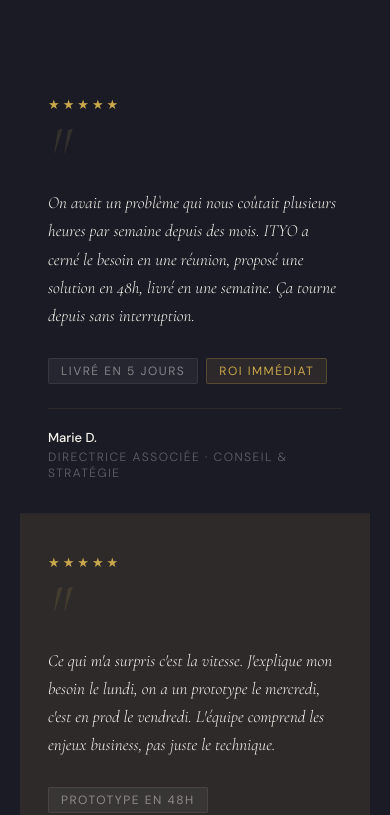
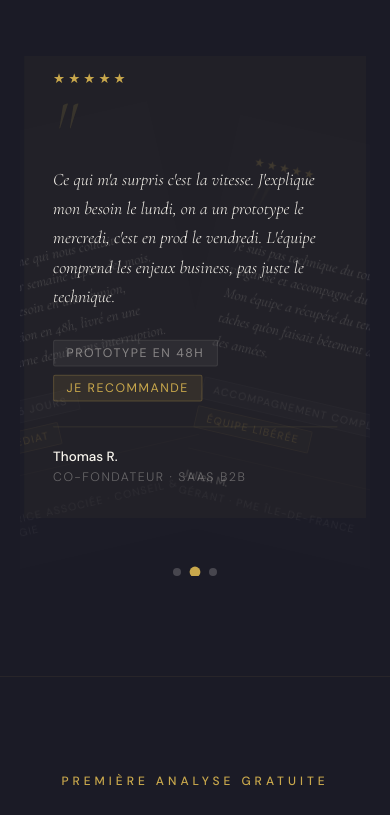
Before and after one commit to Yns941/ITYO---Website, a plain HTML site: page index.html in a window 390 px wide. Shown: the part 6746-7561 px from the top of the page. Drawn offline with nearby package versions, Linux system fonts and the light colour scheme.

Commit message:
feat: testimonials fan stack carousel (vanilla JS)
Remplace la grille statique 3 colonnes par un carousel interactif :
- Fan stack avec rotation/scale par carte, 3 cartes visibles (1 active + 2 côtés)
- Swipe tactile (mobile) + drag souris (desktop)
- Clic sur carte latérale pour naviguer
- Dots de navigation dorés
- Auto-advance 4.2s, pause au hover, respect prefers-reduced-motion
- Overflow hidden sur mobile pour éviter le débordement horizontal

Co-Authored-By: Claude Sonnet 4.6 <noreply@anthropic.com>

```diff
--- a/index.html
+++ b/index.html
@@ -700,6 +700,34 @@
     .testi-card:hover .testi-tag { border-color: rgba(248,245,238,.14); }
     .testi-card:hover .testi-tag.highlight { border-color: rgba(201,168,76,.4); }
 
+    /* ===== TESTIMONIALS CAROUSEL ===== */
+    .testi-carousel { position: relative; }
+    .testi-stage {
+      position: relative; height: 420px;
+      cursor: grab; touch-action: pan-y;
+    }
+    .testi-stage:active { cursor: grabbing; }
+    .testi-stack-card {
+      position: absolute; left: 50%; bottom: 0;
+      width: min(500px, 72vw);
+      transform-origin: bottom center;
+      will-change: transform, opacity;
+      transition: transform .52s cubic-bezier(0.22,1,0.36,1), opacity .4s cubic-bezier(0.22,1,0.36,1);
+      transform: translateX(-50%);
+    }
+    .testi-stack-card .testi-card { cursor: inherit; user-select: none; }
+    .testi-dots {
+      display: flex; justify-content: center; align-items: center;
+      gap: 10px; margin-top: 32px;
+    }
+    .testi-dot {
+      width: 8px; height: 8px; border-radius: 50%;
+      border: none; padding: 0; cursor: pointer;
+      background: rgba(248,245,238,.2);
+      transition: background .3s, transform .3s;
+    }
+    .testi-dot.active { background: #C9A84C; transform: scale(1.35); }
+
     /* ===== LAYOUT CLASSES (inline grid replacements) ===== */
     .split-header {
       display: grid; grid-template-columns: 1fr 1fr;
@@ -838,6 +866,9 @@
       /* Cards — plus d'espace intérieur */
       .svc { padding: 40px 28px; }
       .testi-card { padding: 40px 28px 32px; }
+      .testi-carousel { overflow: hidden; }
+      .testi-stage { height: 480px; }
+      .testi-stack-card { width: 85vw; }
       .proj-card { padding: 40px 28px; }
       .urgency-card { padding: 40px 28px; }
       .future-card { padding: 40px 28px; }
@@ -1141,14 +1172,14 @@
           </p>
         </div>
 
-        <div class="testi-grid">
-
-          <div class="testi-card reveal">
+        <div class="testi-carousel reveal reveal-d3">
+          <div class="testi-stage" id="testi-stage">
+
+            <div class="testi-stack-card" data-index="0">
+              <div class="testi-card">
                 <div class="testi-stars">★★★★★</div>
                 <span class="testi-mark">"</span>
-            <p class="testi-quote">
-              On avait un problème qui nous coûtait plusieurs heures par semaine depuis des mois. ITYO a cerné le besoin en une réunion, proposé une solution en 48h, livré en une semaine. Ça tourne depuis sans interruption.
-            </p>
+                <p class="testi-quote">On avait un problème qui nous coûtait plusieurs heures par semaine depuis des mois. ITYO a cerné le besoin en une réunion, proposé une solution en 48h, livré en une semaine. Ça tourne depuis sans interruption.</p>
                 <div class="testi-tags">
                   <span class="testi-tag">Livré en 5 jours</span>
                   <span class="testi-tag highlight">ROI immédiat</span>
@@ -1157,13 +1188,13 @@
                 <p class="testi-name">Marie D.</p>
                 <p class="testi-role">Directrice associée · Conseil & stratégie</p>
               </div>
-
-          <div class="testi-card featured reveal reveal-d1">
+            </div>
+
+            <div class="testi-stack-card" data-index="1">
+              <div class="testi-card featured">
                 <div class="testi-stars">★★★★★</div>
                 <span class="testi-mark">"</span>
-            <p class="testi-quote">
-              Ce qui m'a surpris c'est la vitesse. J'explique mon besoin le lundi, on a un prototype le mercredi, c'est en prod le vendredi. L'équipe comprend les enjeux business, pas juste le technique.
-            </p>
+                <p class="testi-quote">Ce qui m'a surpris c'est la vitesse. J'explique mon besoin le lundi, on a un prototype le mercredi, c'est en prod le vendredi. L'équipe comprend les enjeux business, pas juste le technique.</p>
                 <div class="testi-tags">
                   <span class="testi-tag">Prototype en 48h</span>
                   <span class="testi-tag highlight">Je recommande</span>
@@ -1172,13 +1203,13 @@
                 <p class="testi-name">Thomas R.</p>
                 <p class="testi-role">Co-fondateur · SaaS B2B</p>
               </div>
-
-          <div class="testi-card reveal reveal-d2">
+            </div>
+
+            <div class="testi-stack-card" data-index="2">
+              <div class="testi-card">
                 <div class="testi-stars">★★★★★</div>
                 <span class="testi-mark">"</span>
-            <p class="testi-quote">
-              Je suis pas technique du tout, mais ils ont tout vulgarisé et accompagné du début à la fin. Mon équipe a récupéré du temps sur des tâches qu'on faisait bêtement à la main depuis des années.
-            </p>
+                <p class="testi-quote">Je suis pas technique du tout, mais ils ont tout vulgarisé et accompagné du début à la fin. Mon équipe a récupéré du temps sur des tâches qu'on faisait bêtement à la main depuis des années.</p>
                 <div class="testi-tags">
                   <span class="testi-tag">Accompagnement complet</span>
                   <span class="testi-tag highlight">Équipe libérée</span>
@@ -1187,8 +1218,17 @@
                 <p class="testi-name">Julien M.</p>
                 <p class="testi-role">Gérant · PME Île-de-France</p>
               </div>
-
-        </div>
+            </div>
+
+          </div>
+
+          <div class="testi-dots" id="testi-dots">
+            <button class="testi-dot active" data-idx="0" aria-label="Avis 1"></button>
+            <button class="testi-dot" data-idx="1" aria-label="Avis 2"></button>
+            <button class="testi-dot" data-idx="2" aria-label="Avis 3"></button>
+          </div>
+        </div>
+
       </div>
     </section>
 
@@ -1972,8 +2012,102 @@
       }
     });
 
+  // ===== TESTIMONIALS CAROUSEL =====
+  (function() {
+    const stage = document.getElementById('testi-stage');
+    if (!stage) return;
+    const cards = Array.from(stage.querySelectorAll('.testi-stack-card'));
+    const dots  = Array.from(document.querySelectorAll('.testi-dot'));
+    const len   = cards.length;
+    let active  = 0;
+    let hovering = false;
+    const reduced = window.matchMedia('(prefers-reduced-motion: reduce)').matches;
+
+    function signedOff(i, a) {
+      const raw = i - a;
+      const alt = raw > 0 ? raw - len : raw + len;
+      return Math.abs(alt) < Math.abs(raw) ? alt : raw;
+    }
+
+    function render() {
+      const mob  = window.innerWidth <= 640;
+      const cardW = cards[0].offsetWidth || (mob ? window.innerWidth * .85 : 500);
+      const spc  = mob ? cardW * .28 : cardW * .46;
+      const rot  = mob ? 13 : 19;
+      cards.forEach((card, i) => {
+        const off = signedOff(i, active);
+        const abs = Math.abs(off);
+        if (abs > 1) {
+          card.style.opacity = '0';
+          card.style.pointerEvents = 'none';
+          card.style.zIndex = '0';
+          card.style.transform = `translateX(-50%) translateX(${off * spc * 1.6}px) rotateZ(${off * rot * 1.5}deg) scale(0.68)`;
+        } else if (off === 0) {
+          card.style.transform = 'translateX(-50%) translateY(-18px) scale(1.03)';
+          card.style.opacity = '1';
+          card.style.zIndex = '10';
+          card.style.pointerEvents = 'auto';
+        } else {
+          const s = off > 0 ? 1 : -1;
+          card.style.transform = `translateX(-50%) translateX(${s * spc}px) translateY(14px) rotateZ(${s * rot}deg) scale(0.87)`;
+          card.style.opacity = mob ? '.18' : '.58';
+          card.style.zIndex = '5';
+          card.style.pointerEvents = 'auto';
+        }
+      });
+      dots.forEach((d, i) => d.classList.toggle('active', i === active));
+    }
+
+    function goTo(idx) {
+      active = ((idx % len) + len) % len;
+      render();
+    }
+
+    // click side cards
+    cards.forEach((card, i) => {
+      card.addEventListener('click', () => { if (signedOff(i, active) !== 0) goTo(i); });
+    });
+
+    // dots
+    dots.forEach(d => d.addEventListener('click', () => goTo(+d.dataset.idx)));
+
+    // touch swipe
+    let tx0 = null;
+    stage.addEventListener('touchstart', e => { tx0 = e.touches[0].clientX; }, { passive: true });
+    stage.addEventListener('touchend',   e => {
+      if (tx0 === null) return;
+      const dx = e.changedTouches[0].clientX - tx0;
+      if (Math.abs(dx) > 44) goTo(active + (dx > 0 ? -1 : 1));
+      tx0 = null;
+    }, { passive: true });
+
+    // mouse drag
+    let mx0 = null;
+    stage.addEventListener('mousedown', e => { mx0 = e.clientX; });
+    window.addEventListener('mouseup',  e => {
+      if (mx0 === null) return;
+      const dx = e.clientX - mx0;
+      if (Math.abs(dx) > 56) goTo(active + (dx > 0 ? -1 : 1));
+      mx0 = null;
+    });
+
+    // auto-advance (pause on hover, respect reduced-motion)
+    if (!reduced) {
+      const carousel = stage.closest('.testi-carousel');
+      if (carousel) {
+        carousel.addEventListener('mouseenter', () => { hovering = true;  });
+        carousel.addEventListener('mouseleave', () => { hovering = false; });
+      }
+      setInterval(() => { if (!hovering) goTo(active + 1); }, 4200);
+    }
+
+    render();
+    window.addEventListener('resize', render);
+  })();
+
   })();
   </script>
 
+
 </body>
 </html>
```
Lines whose indentation alone changed are shown as unchanged.
